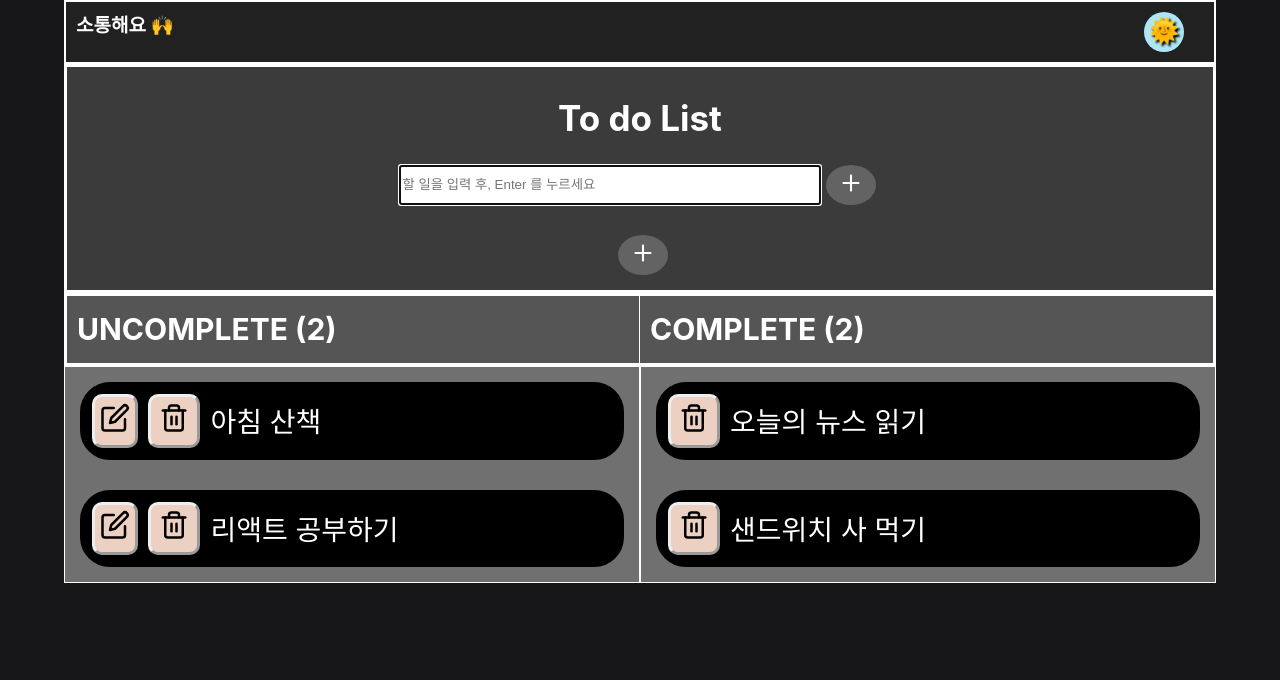
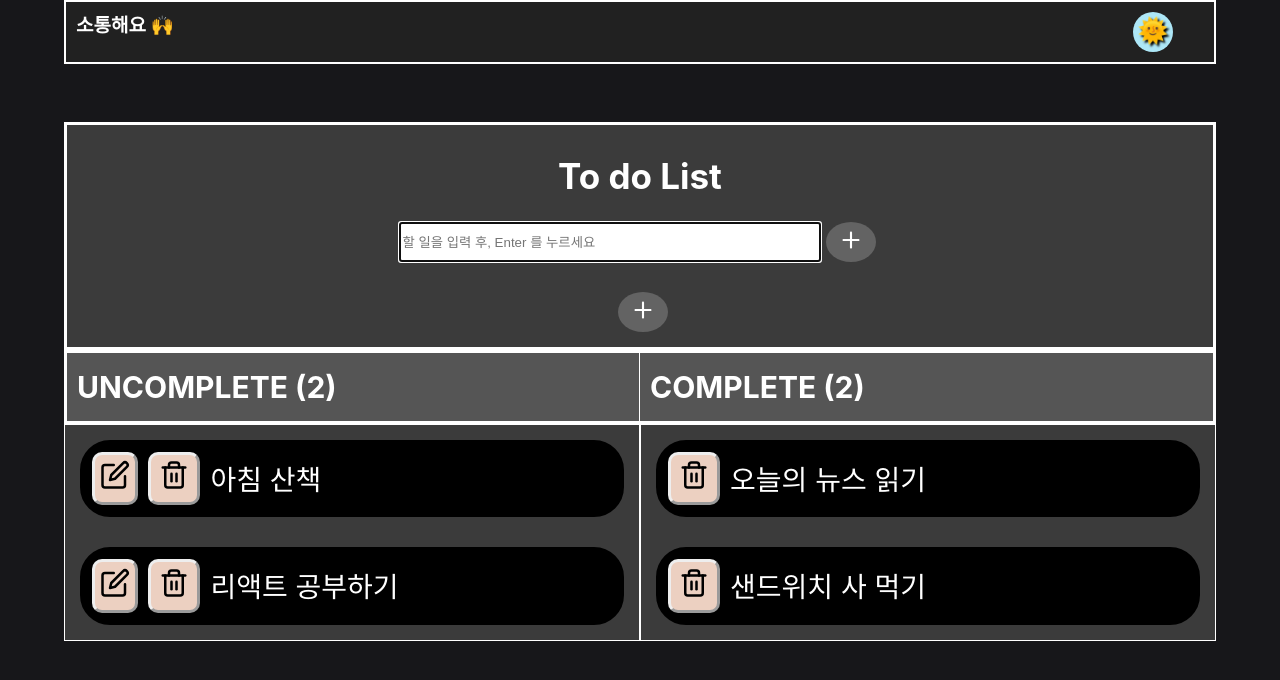
Before and after one commit to GDSC-Daejin/waffle-communicate-fe, a React (Vite) app: page / in a window 1280 px wide. Shown: the top 680 px of the page. Built offline with nearby package versions, Linux system fonts and the light colour scheme.

Commit message:
Styles : edit background-color

```diff
--- a/src/components/TodoBoard.jsx
+++ b/src/components/TodoBoard.jsx
@@ -7,7 +7,7 @@ const Container_status = styled.div`
   display: flex;
   width: 100%;
   border: 3px solid;
-  background-color:${(props)=> props.theme.containstatusbg};
+  background-color: ${(props) => props.theme.containstatusbg};
 `;
 const Wrapper_uncomplete = styled.div`
   border-right: 1px solid;
@@ -29,6 +29,7 @@ const Container_board = styled.div`
   height: 150%;
   flex-wrap: wrap;
   grid-template-columns: repeat(auto-fill, minmax(50%, auto));
+  background-color: ${(props) => props.theme.todocreatebg};
   border: 1px solid;
 `;
 function TodoBoard() {
--- a/src/components/TodoCreate.jsx
+++ b/src/components/TodoCreate.jsx
@@ -4,29 +4,30 @@ import { useTodoDispatch, useTodoNextId } from "../Context";
 import { IoIosAdd } from "react-icons/io";
 
 const Todocreate = styled.div`
+  margin-top: 5%;
   padding-top: 25px;
   border-bottom: 1px solid;
   width: 100%;
   padding-bottom: 15px;
   border: 3px solid;
-  background-color:${(props)=> props.theme.todocreatebg};
-  display:flex;
-  justify-content:center;
-  align-items:center;
-  flex-direction:column;
+  background-color: ${(props) => props.theme.todocreatebg};
+  display: flex;
+  justify-content: center;
+  align-items: center;
+  flex-direction: column;
 `;
 const Title = styled.h1`
   align-items: center;
   text-align: center;
   padding-bottom: 20px;
   font-size: 35px;
-  font-weight:${(props)=>props.theme.fontWeight};
+  font-weight: ${(props) => props.theme.fontWeight};
 `;
 const Form = styled.form`
   padding-bottom: 20px;
-  display:flex;
-  width:50%;
-  padding-left:45px;
+  display: flex;
+  width: 50%;
+  padding-left: 45px;
 `;
 const ListAdd = styled.input`
   position: flex;
@@ -41,9 +42,9 @@ const Plus = styled.button`
   font-size: 34px;
   margin-left: 5px;
   cursor: pointer;
-  background-color:${(props)=> props.theme.PlusButtonbg};
-  border-style:none;
-  color:white;
+  background-color: ${(props) => props.theme.PlusButtonbg};
+  border-style: none;
+  color: white;
 `;
 
 function TodoCreate() {
@@ -83,7 +84,7 @@ function TodoCreate() {
           />
 
           <Plus>
-            <IoIosAdd onClick={onSubmit}/>
+            <IoIosAdd onClick={onSubmit} />
           </Plus>
         </Form>
         <Plus onClick={onSubmit}>
--- a/src/components/TodoItem.jsx
+++ b/src/components/TodoItem.jsx
@@ -8,13 +8,14 @@ const Wrapper_uncomplete = styled.div`
   width: 100%;
   grid-column-start: 1;
   border-right: 1px solid;
-  background-color: ${(props)=>props.theme.containboradbg}
+
 `;
+
 const Wrapper_complete = styled.div`
   width: 100%;
   grid-column-start: 2;
   border-left: 1px solid;
-  background-color: ${(props)=>props.theme.containboradbg}
+
 `;
 
 const Context = styled.div`
--- a/src/layout/navbar.jsx
+++ b/src/layout/navbar.jsx
@@ -15,7 +15,7 @@ const Brand = styled.h1`
   left: 2%;
 `;
 const Mode_div = styled.div `
-  padding-left :86%;
+  padding-left : 85%;
 `;
 const Mode = styled.button`
   border: 1px #aaaaaa;
--- a/src/styles/darkModeColor.js
+++ b/src/styles/darkModeColor.jsx
@@ -1,4 +1,4 @@
-export const bgcolor = {
+export const Bgcolor = {
   bgColor1: "#2C2A34",
   bgColor2: "#1B1A20",
   bgColor3: "#2B3038",
@@ -21,7 +21,7 @@ export const contextbg ={
   contentbg6: "#666464",
 }
 
-export const buttoncolor ={
+export const  buttoncolor ={
   buttoncolor1 : "#ECD0C1",
   buttoncolor2 : "#284b63",
   buttoncolor3 : "#EE6C4D",
@@ -50,19 +50,3 @@ export const boxcolor = {
   boxcolor2: "#E9EDC9",
   boxcolor3: "#FEFAEO",
 }
-
-// 다크모드 색상코드 조합모음 입니다
-// templatebg : "#2D2424",
-// todoInsertbg : "#5C3D2E",
-// todobg : "#B85C38",
-// todoListbg: "#E0C097",
-
-// templatebg : "#E6E6E6",
-// todoInsertbg : "#C5A880",
-// todobg : "#532E1C",
-// todoListbg: "#0F0F0F",
-
-// templatebg : "#212121",
-// todoInsertbg : "#3B3B3B",
-// todobg : "#555555",
-// todoListbg: "#707070",
--- a/src/styles/theme.js
+++ b/src/styles/theme.js
@@ -1,3 +1,5 @@
+import { Bgcolor } from "./darkModeColor";
+
 export const darkTheme = {
   color: "#ffffff",
   bgColor: "#17171A",
@@ -15,6 +17,7 @@ export const darkTheme = {
   fontWeight: "700",
   PlusButtonbg : "#636363",
 };
+
 
 export const lightTheme = {
   color: "#000000",
```
